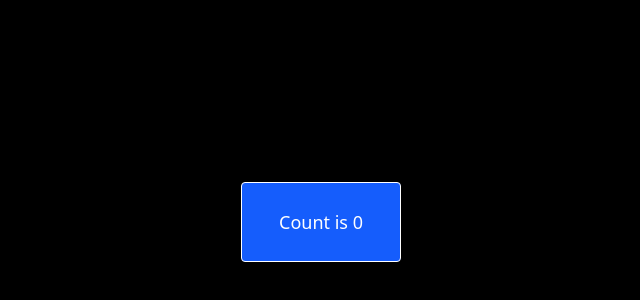
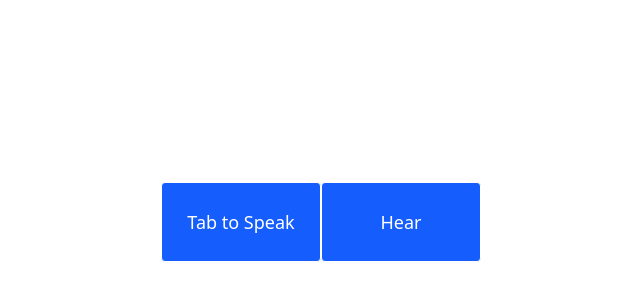
Before and after one commit to mohanapriyan2006/Eva_ai-assistant, a React (Vite) app: page / in a window 1280 px wide. Shown: the part 178-478 px from the top of the page, without its empty margins (319-959 px from the left). Built offline with nearby package versions, Linux system fonts and the light colour scheme.

Commit message:
speech function almost over

```diff
--- a/package.json
+++ b/package.json
@@ -10,6 +10,8 @@
     "preview": "vite preview"
   },
   "dependencies": {
+    "@google/genai": "^0.10.0",
+    "@google/generative-ai": "^0.24.0",
     "react": "^19.0.0",
     "react-dom": "^19.0.0"
   },
--- a/src/App.jsx
+++ b/src/App.jsx
@@ -1,18 +1,18 @@
-import { useState } from 'react'
 import './App.css'
+import { DataProvider } from './hooks/DataContext'
+import Speech from './components/Speech'
+import Chat from './components/Chat'
 
 function App() {
-  const [count, setCount] = useState(0)
+
 
   return (
-    <div className="min-h-screen flex bg-black justify-center items-center">
-      <button
-        onClick={() => setCount(count + 1)}
-        className="w-40 h-20 border rounded bg-blue-600 text-white text-lg hover:bg-blue-700"
-      >
-        Count is {count}
-      </button>
-    </div>
+    <>
+      <DataProvider>
+        <Speech />
+        {/* <Chat /> */}
+      </DataProvider>
+    </>
   )
 }
 
--- /dev/null
+++ b/src/components/Chat.jsx
@@ -0,0 +1,25 @@
+import React, { useContext } from 'react'
+import { DataContext } from '../hooks/DataContext';
+
+const Chat = () => {
+  const { reply, setReply, prompt, setPrompt } = useContext(DataContext)
+
+  return (
+    <div className='place-content-center place-items-center h-dvh'>
+      <form onSubmit={(e) => e.preventDefault()}>
+        <input
+          className='border'
+          type="text"
+          value={prompt}
+          onChange={(e) => setPrompt(e.target.value)}
+        />
+        <button
+        className='border rounded bg-violet-400 hover:bg-violet-600'
+        type='submit'
+        >send</button>
+      </form>
+    </div>
+  )
+}
+
+export default Chat;
--- /dev/null
+++ b/src/components/Speech.jsx
@@ -0,0 +1,28 @@
+import React, { useContext } from 'react'
+import { DataContext } from '../hooks/DataContext'
+
+const Speech = () => {
+
+    const { speak, startListening } = useContext(DataContext)
+    speak(' ');
+
+    return (
+        <div className="min-h-screen flex justify-center items-center">
+
+            <button
+                onClick={() => startListening()}
+                className="w-40 h-20 border rounded bg-blue-600 text-white text-lg hover:bg-blue-700"
+            >
+                Tab to Speak
+            </button>
+            <button
+                onClick={() => speak(`Hello , I AI assistant`)}
+                className="w-40 h-20 border rounded bg-blue-600 text-white text-lg hover:bg-blue-700"
+            >
+                Hear
+            </button>
+        </div>
+    )
+}
+
+export default Speech
--- /dev/null
+++ b/src/hooks/AiAPI.js
@@ -0,0 +1,18 @@
+import { GoogleGenerativeAI } from "@google/generative-ai";
+
+const YOUR_API_KEY = import.meta.env.VITE_API_KEY;
+
+const ai = new GoogleGenerativeAI(YOUR_API_KEY);
+
+async function gemini(prompt) {
+    const model = ai.getGenerativeModel({ model: "gemini-1.5-flash" });
+
+    const result = await model.generateContent({
+        contents: [{ role: "user", parts: [{ text: prompt }] }],
+    });
+
+    const response = result.response.candidates[0].content.parts[0].text;
+    return response;
+}
+
+export default gemini;
--- /dev/null
+++ b/src/hooks/DataContext.jsx
@@ -0,0 +1,72 @@
+import { createContext } from "react";
+import { useEffect, useState } from 'react'
+import gemini from './AiAPI';
+
+export const DataContext = createContext();
+
+export const DataProvider = ({ children }) => {
+    const [reply, setReply] = useState('welcome');
+    const [prompt, setPrompt] = useState('');
+
+    // --------------------
+    // Speech functions
+
+    // speak
+    const speak = (text) => {
+        const synth = window.speechSynthesis;
+        synth.cancel();
+
+        const utter = new SpeechSynthesisUtterance(text);
+        const voices = synth.getVoices();
+
+        const maleVoice = voices.find(voice =>
+            voice.name.includes('Male') || voice.name.includes('Daniel') || voice.name.includes('Google UK English Male')
+        );
+        utter.voice = maleVoice;
+
+        synth.speak(utter);
+    };
+
+    // voice listen
+    const startListening = () => {
+        const recognition = new (window.SpeechRecognition || window.webkitSpeechRecognition)()
+        recognition.lang = 'en-US';
+        recognition.start();
+
+        recognition.onresult = async (event) => {
+            const transcript = event.results[0][0].transcript;
+            setPrompt(transcript);
+            const instruction = `Answer in a short way between 2 to 5 lines only. : ${transcript}`
+            try {
+                const res = await gemini(instruction);
+                setReply(res);
+                speak(res);
+            } catch (err) {
+                console.log("Error message : ", err);
+                speak('Sorry, I could not understand.');
+            }
+        };
+
+        recognition.onerror = (err) => console.error('Speech Recognition Error:', err);
+    }
+
+    // -------------------------------
+    // chat functions
+
+
+
+
+
+    return (
+        <DataContext.Provider value={
+            {
+                prompt, setPrompt,
+                reply, setReply,
+                speak,
+                startListening
+            }
+        }>
+            {children}
+        </DataContext.Provider>
+    )
+}
```
Also changed, not shown: 2 other files (tests, documents, lock files or other folders).
